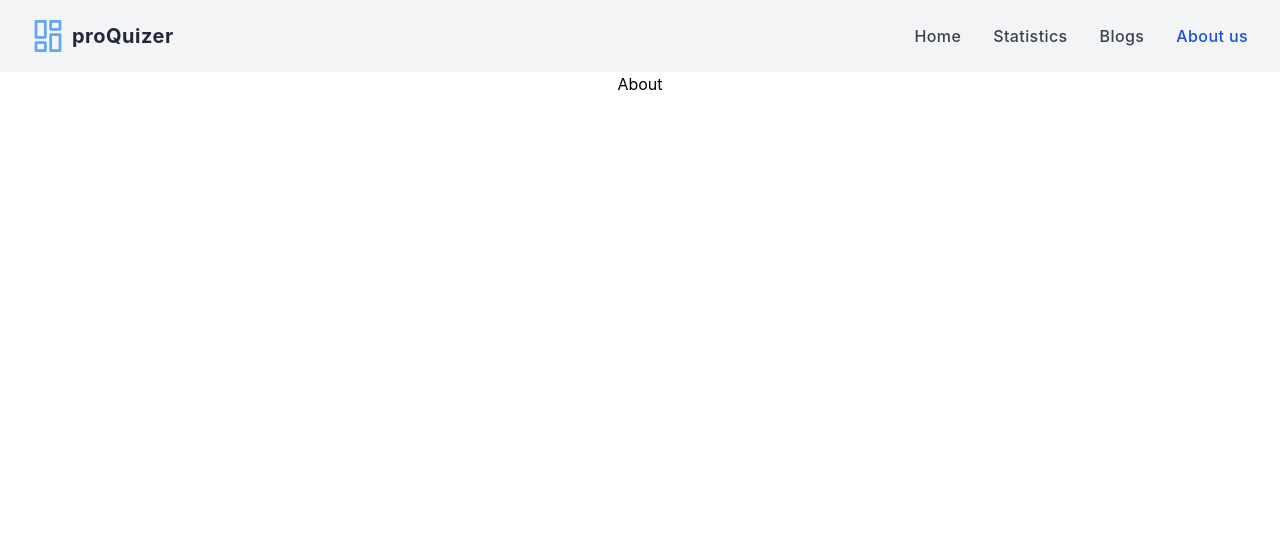
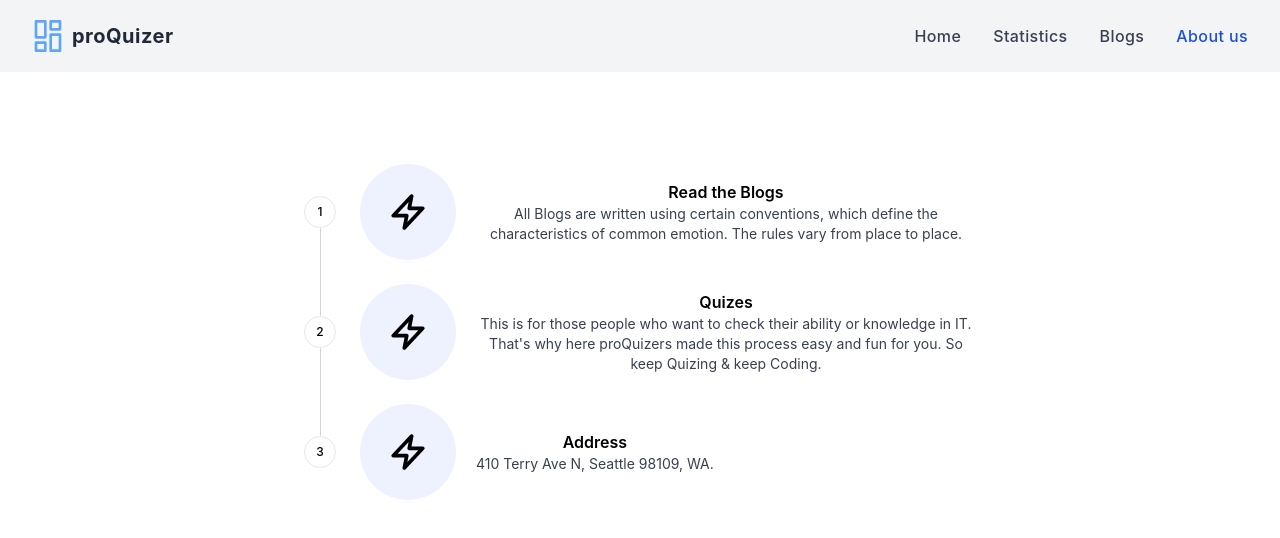
Before and after one commit to SouravMahmud32/pro-quizer-web, a React (Create React App) app: page /about in a window 1280 px wide. Shown: the top 538 px of the page. Built offline with nearby package versions, Linux system fonts and the light colour scheme.

Commit message:
readme file updated

```diff
--- a/src/components/About/About.js
+++ b/src/components/About/About.js
@@ -2,9 +2,124 @@ import React from 'react';
 
 const About = () => {
     return (
-        <div>
-            <h2>About</h2>
+        <div className="px-4 py-16 mx-auto sm:max-w-xl md:max-w-full lg:max-w-screen-xl md:px-24 lg:px-8 lg:py-20">
+        <div className="grid max-w-2xl mx-auto">
+          <div className="flex">
+            <div className="flex flex-col items-center mr-6">
+              <div className="w-px h-10 opacity-0 sm:h-full" />
+              <div>
+                <div className="flex items-center justify-center w-8 h-8 text-xs font-medium border rounded-full">
+                  1
+                </div>
+              </div>
+              <div className="w-px h-full bg-gray-300" />
+            </div>
+            <div className="flex flex-col pb-6 sm:items-center sm:flex-row sm:pb-0">
+              <div className="sm:mr-5">
+                <div className="flex items-center justify-center w-16 h-16 my-3 rounded-full bg-indigo-50 sm:w-24 sm:h-24">
+                  <svg
+                    className="w-12 h-12 text-deep-purple-accent-400 sm:w-16 sm:h-16"
+                    stroke="currentColor"
+                    viewBox="0 0 52 52"
+                  >
+                    <polygon
+                      strokeWidth="3"
+                      strokeLinecap="round"
+                      strokeLinejoin="round"
+                      fill="none"
+                      points="29 13 14 29 25 29 23 39 38 23 27 23"
+                    />
+                  </svg>
+                </div>
+              </div>
+              <div>
+                <p className="text-xl font-semibold sm:text-base">
+                  Read the Blogs
+                </p>
+                <p className="text-sm text-gray-700">
+                  All Blogs are written using certain conventions, which define
+                  the characteristics of common emotion. The rules vary from
+                  place to place.
+                </p>
+              </div>
+            </div>
+          </div>
+          <div className="flex">
+            <div className="flex flex-col items-center mr-6">
+              <div className="w-px h-10 bg-gray-300 sm:h-full" />
+              <div>
+                <div className="flex items-center justify-center w-8 h-8 text-xs font-medium border rounded-full">
+                  2
+                </div>
+              </div>
+              <div className="w-px h-full bg-gray-300" />
+            </div>
+            <div className="flex flex-col pb-6 sm:items-center sm:flex-row sm:pb-0">
+              <div className="sm:mr-5">
+                <div className="flex items-center justify-center w-16 h-16 my-3 rounded-full bg-indigo-50 sm:w-24 sm:h-24">
+                  <svg
+                    className="w-12 h-12 text-deep-purple-accent-400 sm:w-16 sm:h-16"
+                    stroke="currentColor"
+                    viewBox="0 0 52 52"
+                  >
+                    <polygon
+                      strokeWidth="3"
+                      strokeLinecap="round"
+                      strokeLinejoin="round"
+                      fill="none"
+                      points="29 13 14 29 25 29 23 39 38 23 27 23"
+                    />
+                  </svg>
+                </div>
+              </div>
+              <div>
+                <p className="text-xl font-semibold sm:text-base">Quizes</p>
+                <p className="text-sm text-gray-700">
+                This is for those people who want to check their ability or knowledge in IT.
+              That's why here proQuizers made this process easy and fun for you.
+              So keep Quizing & keep Coding.
+                </p>
+              </div>
+            </div>
+          </div>
+          <div className="flex">
+            <div className="flex flex-col items-center mr-6">
+              <div className="w-px h-10 bg-gray-300 sm:h-full" />
+              <div>
+                <div className="flex items-center justify-center w-8 h-8 text-xs font-medium border rounded-full">
+                  3
+                </div>
+              </div>
+              <div className="w-px h-full opacity-0" />
+            </div>
+            <div className="flex flex-col pb-6 sm:items-center sm:flex-row sm:pb-0">
+              <div className="sm:mr-5">
+                <div className="flex items-center justify-center w-16 h-16 my-3 rounded-full bg-indigo-50 sm:w-24 sm:h-24">
+                  <svg
+                    className="w-12 h-12 text-deep-purple-accent-400 sm:w-16 sm:h-16"
+                    stroke="currentColor"
+                    viewBox="0 0 52 52"
+                  >
+                    <polygon
+                      strokeWidth="3"
+                      strokeLinecap="round"
+                      strokeLinejoin="round"
+                      fill="none"
+                      points="29 13 14 29 25 29 23 39 38 23 27 23"
+                    />
+                  </svg>
+                </div>
+              </div>
+              <div>
+                <p className="text-xl font-semibold items-center sm:text-base">Address</p>
+                <p className="text-sm items-center text-gray-700">
+                410 Terry Ave N, Seattle 98109, WA.
+                </p>
+              </div>
+            </div>
+          </div>
         </div>
+      </div>
     );
 };
 
```
Also changed, not shown: 1 other file (tests, documents, lock files or other folders).
